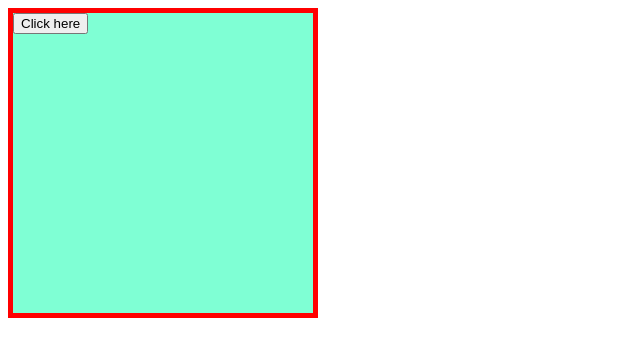
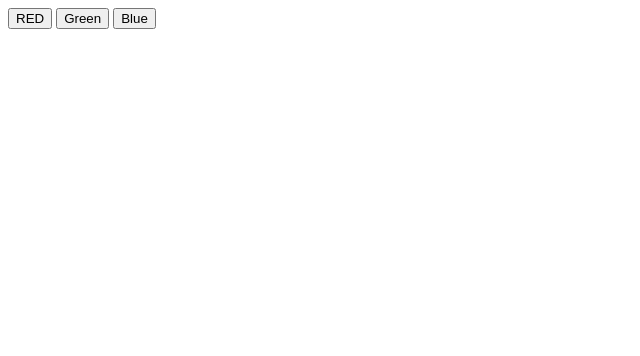
Before and after one commit to Varun0513/FSD-CS-A, a plain HTML site: page js/event.html in a window 1280 px wide. Shown: the whole page, without its empty margins (0-640 px from the left). Drawn offline with Linux system fonts and the light colour scheme.

Commit message:
color buttons

```diff
--- a/js/event.html
+++ b/js/event.html
@@ -13,14 +13,22 @@
         }
     </style>
 </head>
-<body>
-    <div id="adi">
-        <button onclick="abes()">Click here</button>
+<body id="ar">
+
+        <button onclick="red()">RED</button>
+        <button onclick="green()">Green</button>
+        <button onclick="blue()">Blue</button>
         <p id="aa"></p>
-    </div>
+
     <script>
-        function abes(){
-            document.getElementById("aa").innerHTML="<h1>Hello</h1>";
+        function red(){
+            document.getElementById("ar").style.backgroundColor="red";
+        }
+        function green(){
+            document.getElementById("ar").style.backgroundColor="green";
+        }
+        function blue(){
+            document.getElementById("ar").style.backgroundColor="blue";
         }
     </script>
 </body>
```
